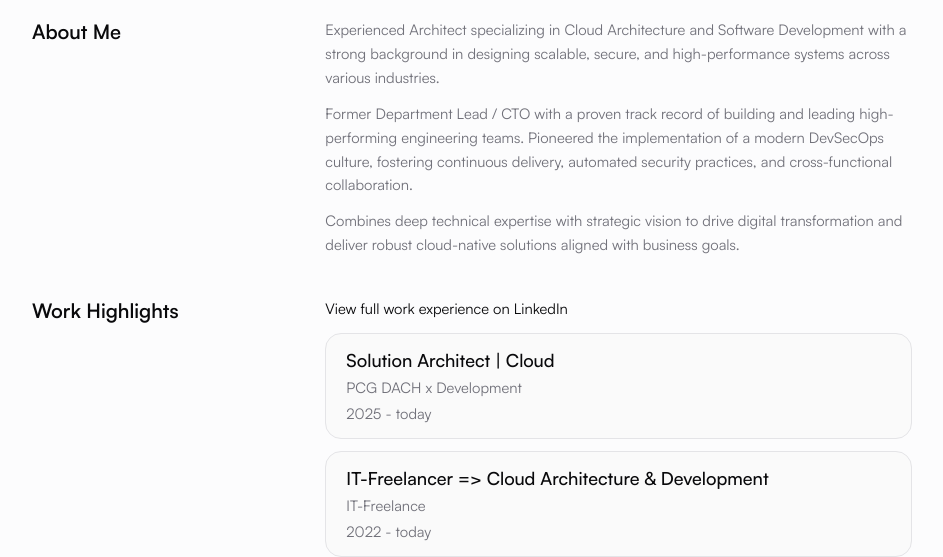
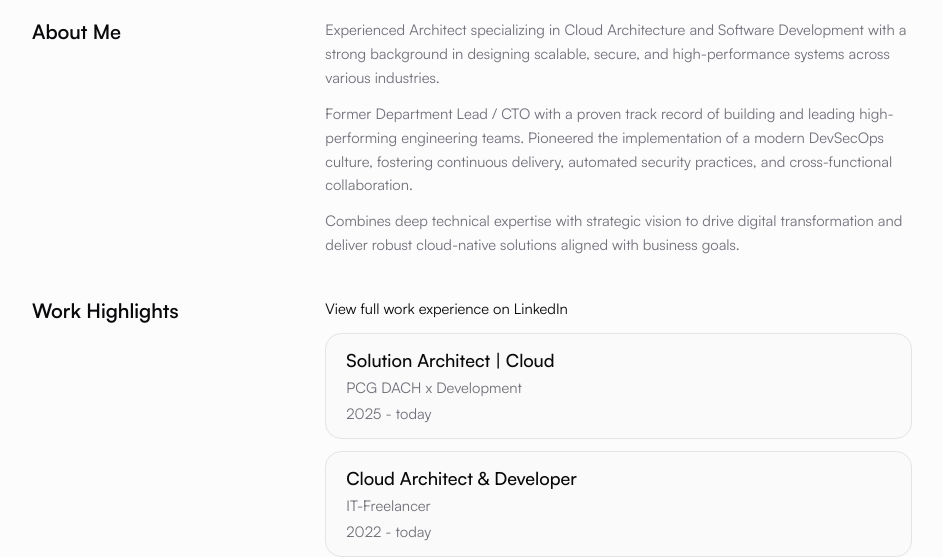
Before and after one commit to mreinfurt/mreinfurt.github.io, an Astro site: page / in a window 1280 px wide. Shown: the part 395-952 px from the top of the page, without its empty margins (168-1111 px from the left). Built offline with nearby package versions, Linux system fonts and the light colour scheme; Astro itself is replaced by a stand-in of ours; some packages are replaced by stand-ins of ours.

Commit message:
Update page

```diff
--- a/src/pages/index.astro
+++ b/src/pages/index.astro
@@ -98,8 +98,8 @@ const security = ["ISO 27001", "DevSecOps"];
 		>
 		</Card>
     <Card
-			heading="IT-Freelancer => Cloud Architecture & Development"
-			subheading="IT-Freelance"
+			heading="Cloud Architect & Developer"
+			subheading="IT-Freelancer"
 			date="2022 - today"
 		>
 		</Card>
```
